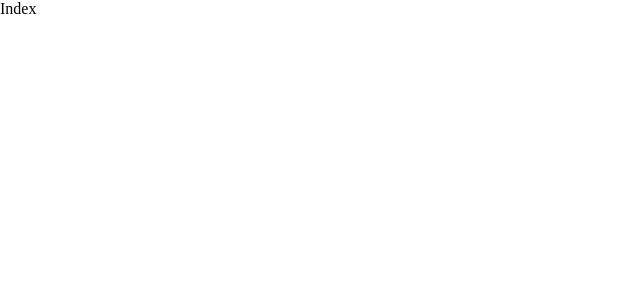
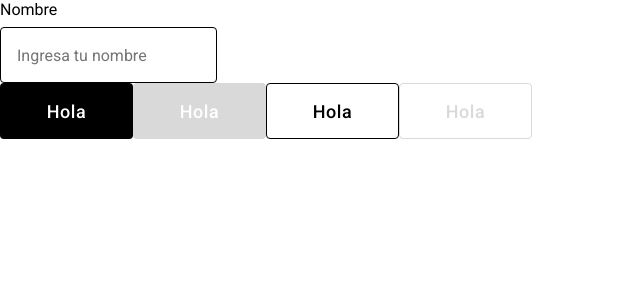
Before and after one commit to miguelseguramx/parrot-test, a Next.js app: page / in a window 1280 px wide. Shown: the top 300 px of the page, without its empty margins (0-640 px from the left). Built offline with nearby package versions, Linux system fonts and the light colour scheme.

Commit message:
[add] common components

```diff
--- /dev/null
+++ b/components/common/button.tsx
@@ -0,0 +1,50 @@
+import styled from 'styled-components'
+
+const Button = styled.button`
+  border: none;
+  padding: 0;
+  height: 3.5rem;
+  font-size: 1.125rem;
+  min-width: 8.3125rem;
+  line-height: 1.5;
+  transition: background-color 250ms cubic-bezier(0.4, 0, 0.2, 1) 0ms, box-shadow 250ms cubic-bezier(0.4, 0, 0.2, 1) 0ms, border 250ms cubic-bezier(0.4, 0, 0.2, 1) 0ms;
+  font-weight: 500;
+  border-radius: 4px;
+  letter-spacing: 0.02857em;
+  cursor: pointer;
+  font-family: inherit;
+`
+
+export const DarkButton = styled(Button)`
+  color: var(--white);
+  background-color: var(--black);
+  ${({ disabled }) =>  disabled ? `
+    background-color: var(--gray200);
+  ` : `
+    &:hover {
+      background-color: var(--gray700);
+    }
+    &:active {
+      background-color: var(--black);
+    }
+  `}
+`
+
+export const OutlineButton = styled(Button)`
+  background: var(--white);
+  border: 1px solid var(--black);
+  ${({ disabled }) =>  disabled ? `
+    color: var(--gray200);
+    border-color: var(--gray200);
+  ` : `
+    &:hover {
+      transform: scale(1.07);
+      background: var(--gray100);
+      border: none;
+    }
+    &:active {
+      transform: scale(1);
+      border: none;
+    }
+  `}
+`
--- /dev/null
+++ b/components/common/input.tsx
@@ -0,0 +1,68 @@
+import { ChangeEventHandler } from 'react'
+import styled from 'styled-components'
+
+export const InputFieldStyled = styled.div`
+  label {
+    display: inline-block;
+    margin-block-end: .5rem;
+    font-size: 16px;
+    font-weight: 400;
+    font-family: inherit;
+  }
+  input {
+    display: block;
+    background: var(--white);
+    font-family: inherit;
+    box-sizing: border-box;
+    padding: 1.1rem 1rem;
+    position: relative;
+    font-size: 16px;
+    box-sizing: border-box;
+    transition: border-color 300ms cubic-bezier(0.4, 0, 0.2, 1) 0ms,box-shadow 300ms cubic-bezier(0.4, 0, 0.2, 1) 0ms;
+    font-weight: 400;
+    border-radius: 4px;
+    border: 1px solid var(--gray300);
+    height: 56px;
+    outline: none;
+    &:hover {
+      border-color: var(--black);
+    }
+    &:active {
+      border-color: var(--black);
+    }
+  }
+`
+
+interface Props {
+  label: string,
+  onChange: ChangeEventHandler,
+  type: string,
+  value: string,
+  name: string,
+  dataCy: string,
+  required: boolean,
+  placeholder: string,
+}
+
+function InputField(props: Props) {
+  const {
+    label, onChange, type, value, name, dataCy, required, placeholder
+  } = props
+  return (
+    <InputFieldStyled>
+      <label htmlFor={label}>{label}</label>
+      <input
+        id={label}
+        type={type}
+        data-cy={dataCy}
+        onChange={onChange}
+        value={value}
+        placeholder={placeholder}
+        required={required}
+        name={name}
+      />
+    </InputFieldStyled>
+  )
+}
+
+export default InputField
--- a/lib/global-styles.tsx
+++ b/lib/global-styles.tsx
@@ -2,15 +2,19 @@ import { createGlobalStyle } from 'styled-components'
 
 const GlobalStyles = createGlobalStyle`
   :root {
-    --white: #fff;
-    --black: #000;
-    --gray: #47465f;
+    --white: #ffffff;
     --orange: #f04e4a;
     --purple: #6e7de0;
     --success: #6dec6d;
     --warning: #ffff71;
     --error: #e44747;
     --customTheme: #000;
+    --gray100: #f8f8f8;
+    --gray200: #d9d9d9;
+    --gray300: #a3a3af;
+    --gray: #47465f;
+    --gray700: #2D2D2D;
+    --black: #000;
   }
   * {
     margin:0;
@@ -23,7 +27,7 @@ const GlobalStyles = createGlobalStyle`
     padding: 0;
   }
   body {
-    font-family: var(--primaryFont);
+    font-family: "Roboto", "Helvetica", "Arial", sans-serif;
     background: var(--white);
     color: var(--baseSecondary);
     font-size: 16px;
--- a/pages/index.tsx
+++ b/pages/index.tsx
@@ -1,7 +1,26 @@
+import { DarkButton, OutlineButton } from "@/components/common/button"
+import InputField from "@/components/common/input"
+import { ChangeEvent } from "react"
+
 function Index() {
   return (
     <div>
-      Index
+      <form>
+        <InputField
+          label={"Nombre"}
+          onChange={() => {}}
+          type={"text"}
+          value={""}
+          name={"text"}
+          dataCy={"logintext"}
+          required={false}
+          placeholder={"Ingresa tu nombre"}
+        />
+        <DarkButton>Hola</DarkButton>
+        <DarkButton disabled>Hola</DarkButton>
+        <OutlineButton>Hola</OutlineButton>
+        <OutlineButton disabled>Hola</OutlineButton>
+      </form>
     </div>
   )
 }
```
Also changed, not shown: hooks/use-input-value.tsx (added, +44 -0 lines).
